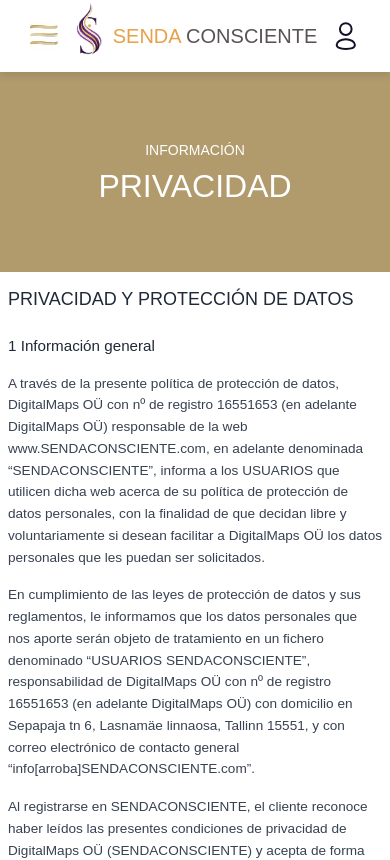
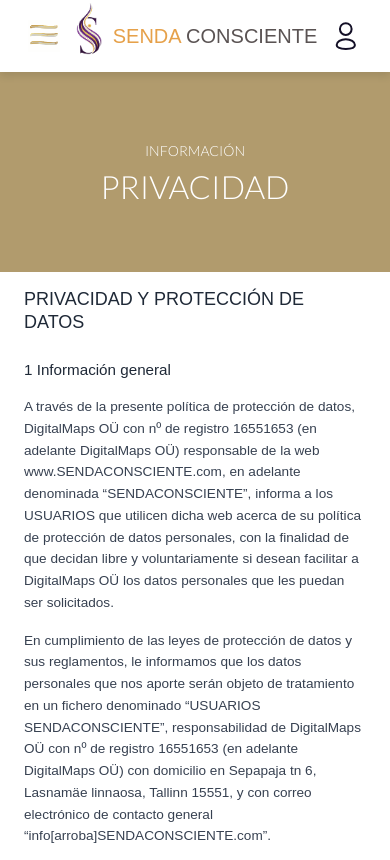
Before and after one commit to orbimatrix/Conscious-path, a Next.js app: page /privacidad in a window 390 px wide. Shown: the top 860 px of the page. Built offline with nearby package versions, Linux system fonts and the light colour scheme.

Commit message:
Refactor page.module.css to enhance typography and layout. Updated font weights and added 'Lato' font family for titles and text sections. Adjusted padding in content sections for improved spacing and visual consistency across devices.

```diff
--- a/src/app/privacidad/page.module.css
+++ b/src/app/privacidad/page.module.css
@@ -67,20 +67,22 @@
   color: #ffffff;
   font-size: 1.125rem;
   margin-bottom: 0.5rem;
-  font-weight: 500;
+  font-weight: 300;
+  font-family: 'Lato', sans-serif;
 }
 
 .privacyTitle {
   color: #ffffff;
   font-size: 3.75rem;
-
+  font-family: 'Lato', sans-serif;
+  font-weight: 300;
   line-height: 1.1;
 }
 
 .contentSection {
   max-width: 1200px;
   margin: 0 auto;
-  padding: 3rem 1rem;
+  padding: 3rem 3rem;
   width: 100%;
 }
 
@@ -180,7 +182,7 @@
   }
 
   .contentSection {
-    padding: 1.5rem 0.75rem;
+    padding: 1.5rem 2rem;
   }
 
   .sectionTitle {
@@ -216,7 +218,7 @@
   }
 
   .contentSection {
-    padding: 1.25rem 0.5rem;
+    padding: 1.25rem 1.5rem;
   }
 
   .sectionTitle {
@@ -259,7 +261,7 @@
   }
 
   .contentSection {
-    padding: 1rem 0.5rem;
+    padding: 1rem 1.5rem;
   }
 
   .sectionTitle {
@@ -298,7 +300,7 @@
   }
 
   .contentSection {
-    padding: 0.75rem 0.25rem;
+    padding: 0.75rem 1rem;
   }
 
   .sectionTitle {
@@ -337,7 +339,7 @@
   }
 
   .contentSection {
-    padding: 0.5rem 0.25rem;
+    padding: 0.5rem 0.75rem;
   }
 
   .sectionTitle {
@@ -388,7 +390,7 @@
   }
 
   .privacyTitle {
-    font-weight: 700;
+    font-weight: 300;
   }
 }
 
```
